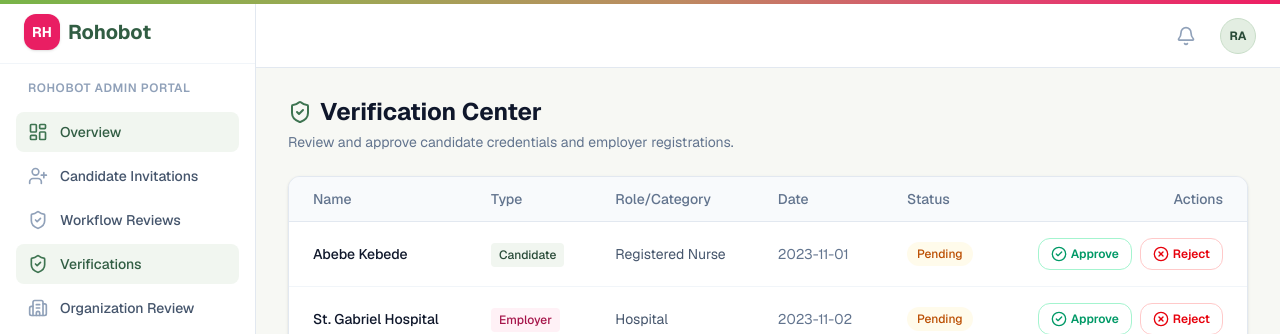
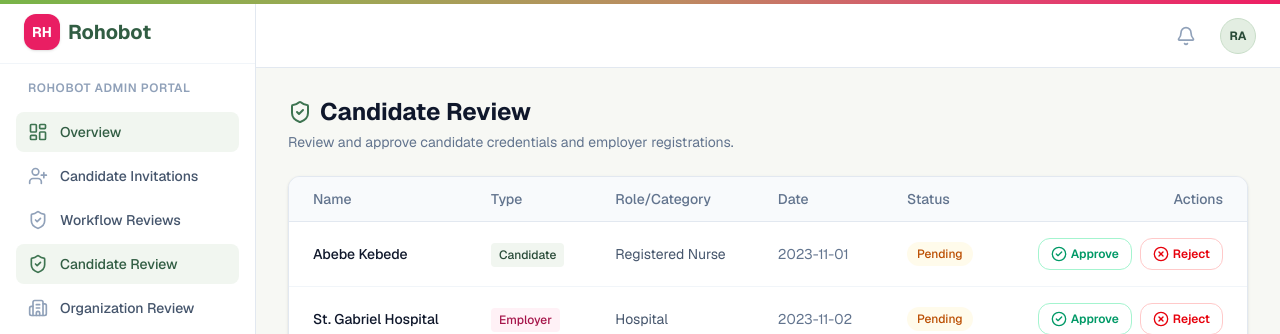
Before and after one commit to JHONY-X/ROBOT, a Next.js app in the folder web/: page /admin/verifications in a window 1280 px wide. Shown: the top 334 px of the page. Built offline with nearby package versions, Linux system fonts and the light colour scheme.

Commit message:
Rename admin verifications to candidate review

```diff
--- a/web/src/app/admin/verifications/page.tsx
+++ b/web/src/app/admin/verifications/page.tsx
@@ -53,7 +53,7 @@ export default function AdminVerificationsPage() {
       <div className="space-y-6">
         <div>
           <h1 className="text-2xl font-bold text-slate-900 flex items-center gap-2">
-            <ShieldCheck className="w-6 h-6 text-primary-600" /> Verification Center
+            <ShieldCheck className="w-6 h-6 text-primary-600" /> Candidate Review
           </h1>
           <p className="text-slate-500 text-sm mt-1">Review and approve candidate credentials and employer registrations.</p>
         </div>
--- a/web/src/components/layout/DashboardLayout.tsx
+++ b/web/src/components/layout/DashboardLayout.tsx
@@ -62,7 +62,7 @@ export function DashboardLayout({ children, role }: DashboardLayoutProps) {
       { name: "Overview", href: "/admin", icon: LayoutDashboard },
       { name: "Candidate Invitations", href: "/admin/invitations", icon: UserPlus },
       { name: "Workflow Reviews", href: "/admin/reviews", icon: ShieldCheck },
-      { name: "Verifications", href: "/admin/verifications", icon: ShieldCheck },
+      { name: "Candidate Review", href: "/admin/verifications", icon: ShieldCheck },
       { name: "Organization Review", href: "/admin/organizations", icon: Building2 },
       { name: "Decline Monitoring", href: "/admin/decline-monitoring", icon: AlertTriangle },
       { name: "Confidential Feedback", href: "/admin/feedback", icon: MessageSquareText },
```
